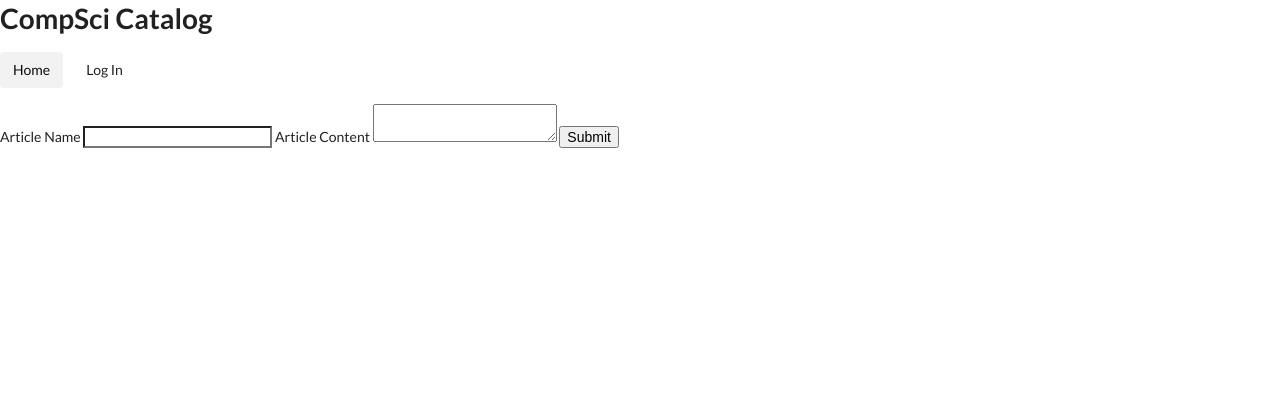
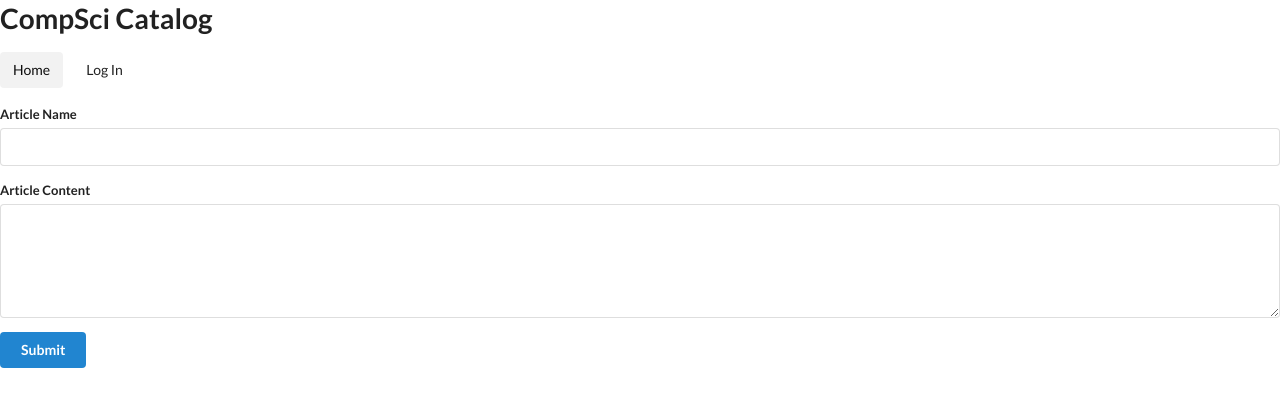
Before and after one commit to TKais/CompSci-Catalog, a Flask app: page /topics/1/categories/1/new/ in a window 1280 px wide. Shown: the top 407 px of the page. Run offline with Flask 2, Linux system fonts and the light colour scheme; some libraries are stand-ins or nearby versions.

Commit message:
feat: Add form classes

```diff
--- a/vagrant/catalog/assets/css/main.scss
+++ b/vagrant/catalog/assets/css/main.scss
@@ -1,5 +1,5 @@
-$theme-color: center;
+$page-margin: 4rem;
 
 body {
-  text-align: $theme-color;
+  margin: $page-margin;
 }
--- a/vagrant/catalog/templates/category.html
+++ b/vagrant/catalog/templates/category.html
@@ -12,5 +12,5 @@
 {% else %}
   <p>There are no articles for this category</p>
 {% endif %}
-<a href="{{url_for('create_article', topic_url=topic_url, category_url=category.url)}}">New Article</a>
+<a class="ui primary button" href="{{url_for('create_article', topic_url=topic_url, category_url=category.url)}}">New Article</a>
 {% endblock %}
--- a/vagrant/catalog/templates/edit_article.html
+++ b/vagrant/catalog/templates/edit_article.html
@@ -5,7 +5,7 @@
     <label for="edited-name">Article Name</label>
     <input id="edited-name" type="text" maxlength="50" name="aname" value={{article.name}} />
     <label for="edited-content">Article Content</label>
-    <textarea id="edited-content" name="acontent">{{article.content}}</textarea>
+    <textarea id="edited-content" rows="5" name="acontent">{{article.content}}</textarea>
     <button type="submit">Submit</button>
   </form>
 </div>
--- a/vagrant/catalog/templates/new_article.html
+++ b/vagrant/catalog/templates/new_article.html
@@ -1,12 +1,16 @@
 {% extends "main.html" %}
 {% block content %}
 <div id="new-article">
-  <form id="article-form" action="#" method="post">
-    <label for="article-name">Article Name</label>
-    <input id="article-name" type="text" maxlength="50" name="aname"/>
-    <label for="article-content">Article Content</label>
-    <textarea id="article-content" name="acontent"></textarea>
-    <button type="submit">Submit</button>
+  <form id="article-form" class="ui form" action="#" method="post">
+    <div class="field">
+      <label for="article-name">Article Name</label>
+      <input id="article-name" type="text" maxlength="50" name="aname"/>
+    </div>
+    <div class="field">
+      <label for="article-content">Article Content</label>
+      <textarea id="article-content" rows="5" name="acontent"></textarea>
+    </div>
+    <button class="ui primary button" type="submit">Submit</button>
   </form>
 </div>
 {% endblock %}
--- a/vagrant/catalog/templates/topic.html
+++ b/vagrant/catalog/templates/topic.html
@@ -18,6 +18,6 @@
       </a>
     {% endfor %}
   </div>
-  <a href="{{url_for('create_category', topic_url = topic.url)}}">New Category</a>
+  <a class="ui primary button" href="{{url_for('create_category', topic_url = topic.url)}}">New Category</a>
 </div>
 {% endblock %}
```
Also changed, not shown: vagrant/catalog/templates/new_category.html (+6 -4 lines).
